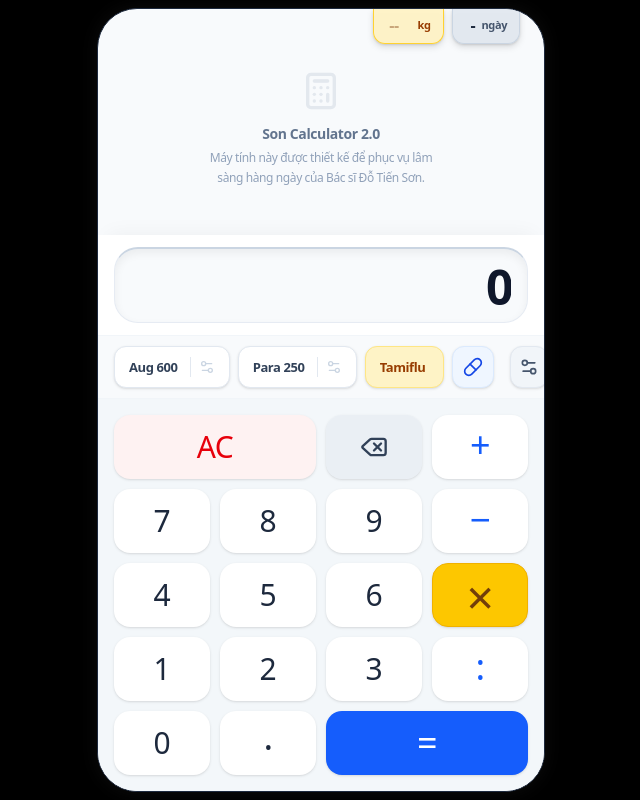
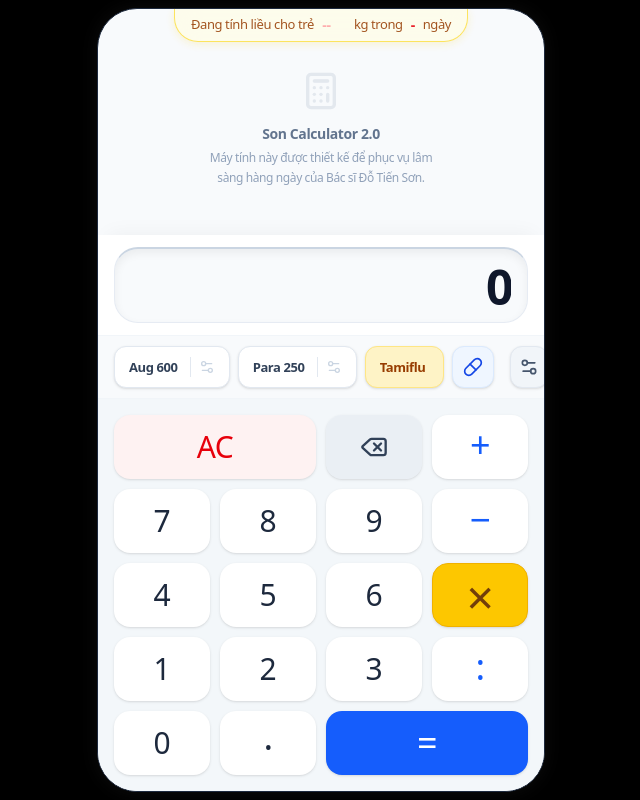
Before and after one commit to dotienson/Soncal, a React (Vite) app: page / in a window 1280 px wide. Shown: the whole page, without its empty margins (319-959 px from the left). Built offline with nearby package versions, Linux system fonts and the light colour scheme.

Commit message:
fix: Remove experimental flag ribbons UI
The experimental flag ribbons UI, which displayed weight and days input, has been removed. This feature was not fully implemented and is no longer needed.

```diff
--- a/src/App.tsx
+++ b/src/App.tsx
@@ -509,30 +509,25 @@ export default function App() {
           </div>
         )}
 
-        {/* Flag Ribbons Overlay */}
-        <div className="absolute top-0 right-6 z-30 flex justify-end gap-2 drop-shadow-md pointer-events-none">
-           <div className="bg-amber-100/95 backdrop-blur-md border border-t-0 border-amber-300 rounded-b-xl px-2 pb-1.5 pt-1 flex flex-col items-center pointer-events-auto shadow-sm">
-              <div className="flex items-center">
+        {/* Info Box Overlay */}
+        <div className="absolute top-0 inset-x-0 z-30 flex justify-center pointer-events-none">
+           <div className="bg-[#fefce8]/95 backdrop-blur-md border-b border-x border-[#fde047] rounded-b-[1.5rem] shadow-[0_2px_10px_rgba(250,204,21,0.2)] pointer-events-auto px-4 py-1.5 flex items-center justify-center gap-1 w-fit animate-[pulse_3s_ease-in-out_infinite]">
+              <span className="text-amber-800 font-medium text-[12px] sm:text-[13px] whitespace-nowrap">Đang tính liều cho trẻ</span>
               <input
                  id="weight-input"
                  type="number"
                  inputMode="decimal"
                  value={weightStr}
                  onChange={(e) => setWeightStr(e.target.value)}
-                    className="w-10 bg-transparent text-amber-900 text-center font-black text-base outline-none placeholder:text-amber-900/40"
+                 className="w-7 sm:w-8 bg-transparent text-red-600 text-center font-bold text-[14px] outline-none placeholder:text-red-300 p-0 m-0 leading-none"
                  placeholder="--"
               />
-                 <span className="text-amber-800 font-bold text-[11px] select-none -ml-1 pr-1">kg</span>
-              </div>
-           </div>
-
-           <div className="bg-slate-200/95 backdrop-blur-md border border-t-0 border-slate-300 rounded-b-xl px-2 pb-1.5 pt-1 flex flex-col items-center pointer-events-auto shadow-sm">
-              <div className="flex items-center h-full relative">
+              <span className="text-amber-800 font-medium text-[12px] sm:text-[13px] whitespace-nowrap">kg trong</span>
               <select
                  id="days-input"
                  value={daysStr}
                  onChange={(e) => setDaysStr(e.target.value)}
-                    className="bg-transparent text-slate-800 font-black text-base outline-none cursor-pointer appearance-none text-center pl-2 pr-1 z-10"
+                 className="bg-transparent text-red-600 font-bold text-[14px] outline-none cursor-pointer appearance-none text-center px-0.5 z-10 m-0 leading-none"
               >
                  <option value="">-</option>
                  <option value="3">3</option>
@@ -541,8 +536,7 @@ export default function App() {
                  <option value="6">6</option>
                  <option value="7">7</option>
               </select>
-                 <span className="text-slate-600 font-bold text-[11px] pointer-events-none select-none pr-1">ngày</span>
-              </div>
+              <span className="text-amber-800 font-medium text-[12px] sm:text-[13px] whitespace-nowrap">ngày</span>
            </div>
         </div>
 
```
Lines whose indentation alone changed are shown as unchanged.
